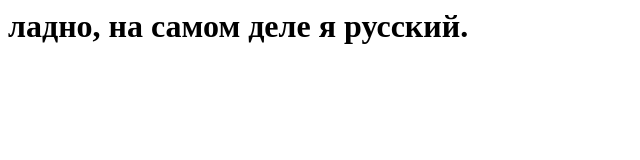
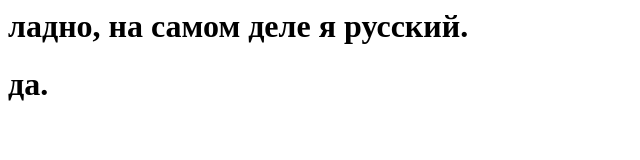
Before and after one commit to AlgoritmikaStudent/Test-NetWork, a plain HTML site: page index.html in a window 1280 px wide. Shown: the full height of the page, 0-640 px from the left. Drawn offline with Linux system fonts and the light colour scheme.

Commit message:
Update index.html

```diff
--- a/index.html
+++ b/index.html
@@ -1,3 +1,4 @@
 <html>
     <h1>ладно, на самом деле я русский.</h1>
+    <h1>да.</h1>
 </html>
```
